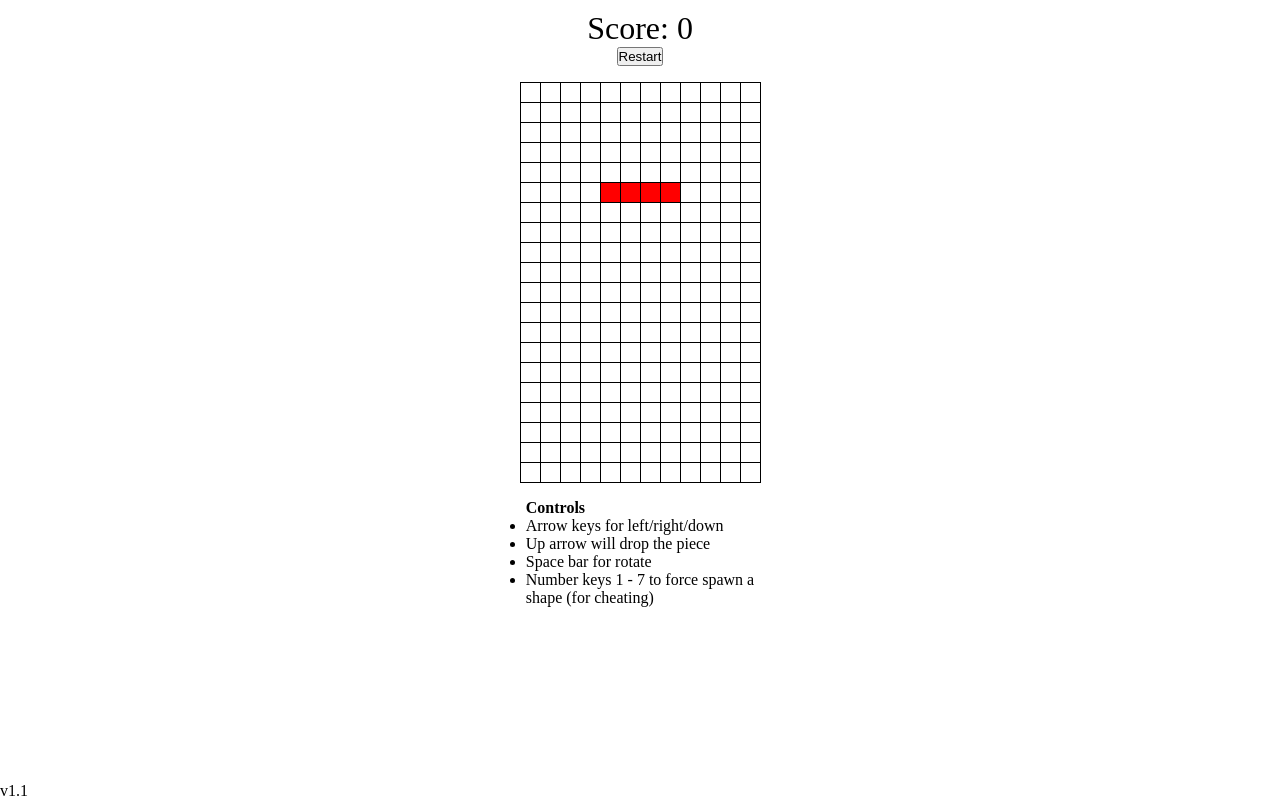
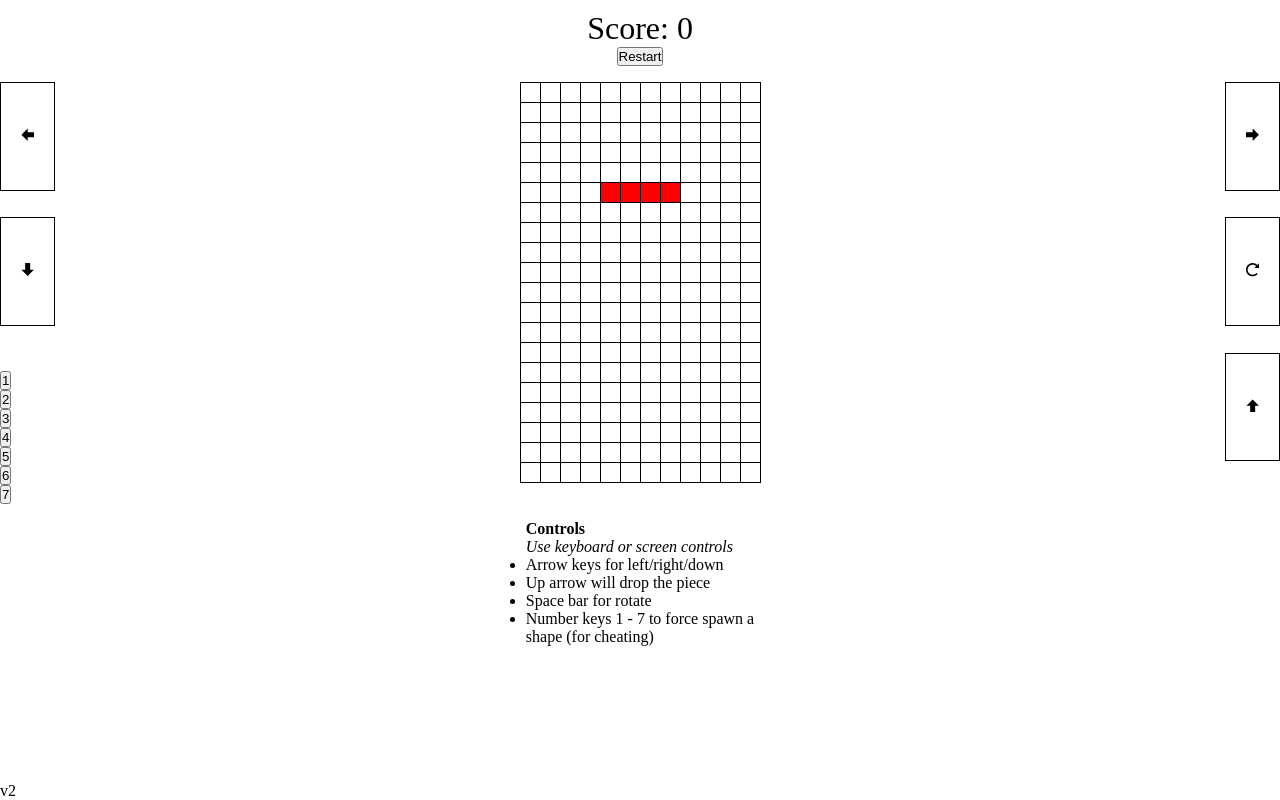
Before and after one commit to Skinner927/tetris, a plain HTML site: page index.html in a window 1280 px wide. Drawn offline with Linux system fonts and the light colour scheme.

Commit message:
Add screen controls

```diff
--- a/index.css
+++ b/index.css
@@ -1,4 +1,4 @@
-body, * {
+html, body, * {
   padding: 0;
   margin: 0;
   box-sizing: border-box;
@@ -15,9 +15,10 @@ body, * {
   flex-direction: column;
   flex-wrap: nowrap;
   justify-content: flex-start;
+  align-items: stretch;
   height: 100vh;
   width: 100%;
-  padding: 10px;
+  padding: 10px 0;
 }
 
 #wrapper > * {
@@ -28,11 +29,61 @@ body, * {
   font-size: 2rem;
 }
 
+#score::before {
+  content: 'Score: ';
+}
+
 #controls {
   padding-bottom: 1em;
 }
-#score::before {
-  content: 'Score: ';
+
+#board-wrapper {
+  display: flex;
+  width: 100%;
+  flex-direction: row;
+  flex-wrap: nowrap;
+  justify-content: space-between;
+}
+
+.screen-controls {
+  flex-grow: 1;
+  flex-shrink: 1;
+}
+
+.screen-controls > button {
+  margin-bottom: 2em;
+  width: 4em;
+  height: 8em;
+  box-sizing: content-box;
+  text-align: center;
+  display: block;
+  border-radius: 0;
+  background: white;
+  border: 1px solid black;
+}
+
+.screen-controls button svg {
+  color: #000;
+  display: inline-block;
+  width: 1em;
+  height: 1em;
+  stroke-width: 0;
+  stroke: #000;
+  fill: #000;
+}
+
+.screen-controls.right button {
+  float: right;
+  clear: both;
+}
+
+.numbers > button {
+  display: block;
+}
+
+#board {
+  flex-grow: 0;
+  flex-shrink: 0;
 }
 
 #board table {
@@ -44,7 +95,7 @@ body, * {
   border: 1px solid black;
 }
 
-#board td>div {
+#board td > div {
   width: 100%;
   height: 100%;
 }
--- a/index.html
+++ b/index.html
@@ -9,13 +9,50 @@
   <link rel="stylesheet" type="text/css" href="index.css">
 </head>
 <body>
-<div id="ver">v1.1</div>
+<div id="ver">v2</div>
+
 <div id="wrapper">
   <div id="score"></div>
   <div id="controls"><button onclick="window.location.reload()">Restart</button></div>
-  <div id="board"></div>
+  <div id="board-wrapper">
+    <!-- SVGs from https://icomoon.io/app/ -->
+    <div class="screen-controls left">
+      <button onclick="userInput('ArrowLeft')">
+        <svg viewBox="0 0 32 32"><path d="M1 16l15 15v-9h16v-12h-16v-9z"></path></svg>
+      </button>
+      <button onclick="userInput('ArrowDown')">
+        <svg viewBox="0 0 32 32"><path d="M16 31l15-15h-9v-16h-12v16h-9z"></path></svg>
+      </button>
+      <br>
+      <div class="numbers">
+        <button onclick="userInput(this.innerHTML.trim())">1</button>
+        <button onclick="userInput(this.innerHTML.trim())">2</button>
+        <button onclick="userInput(this.innerHTML.trim())">3</button>
+        <button onclick="userInput(this.innerHTML.trim())">4</button>
+        <button onclick="userInput(this.innerHTML.trim())">5</button>
+        <button onclick="userInput(this.innerHTML.trim())">6</button>
+        <button onclick="userInput(this.innerHTML.trim())">7</button>
+      </div>
+    </div>
+
+    <!-- where the magic happens -->
+    <div id="board"></div>
+
+    <div class="screen-controls right">
+      <button onclick="userInput('ArrowRight')">
+        <svg viewBox="0 0 32 32"><path d="M31 16l-15-15v9h-16v12h16v9z"></path></svg>
+      </button>
+      <button onclick="userInput(' ')"> <!-- rotate -->
+        <svg viewBox="0 0 32 32"><path d="M32 12h-12l4.485-4.485c-2.267-2.266-5.28-3.515-8.485-3.515s-6.219 1.248-8.485 3.515c-2.266 2.267-3.515 5.28-3.515 8.485s1.248 6.219 3.515 8.485c2.267 2.266 5.28 3.515 8.485 3.515s6.219-1.248 8.485-3.515c0.189-0.189 0.371-0.384 0.546-0.583l3.010 2.634c-2.933 3.349-7.239 5.464-12.041 5.464-8.837 0-16-7.163-16-16s7.163-16 16-16c4.418 0 8.418 1.791 11.313 4.687l4.687-4.687v12z"></path></path></svg>
+      </button>
+      <button onclick="userInput('ArrowUp')">
+        <svg viewBox="0 0 32 32"><path d="M16 1l-15 15h9v16h12v-16h9z"></path></svg>
+      </button>
+    </div>
+  </div>
   <div style="padding-top: 1em;">
     <h4>Controls</h4>
+    <p><i>Use keyboard or screen controls</i></p>
     <ul>
       <li>Arrow keys for left/right/down</li>
       <li>Up arrow will drop the piece</li>
--- a/index.js
+++ b/index.js
@@ -167,7 +167,7 @@ Shape.prototype.drawAt = function drawAt(y, x, shapeCollisionReturnVal, falseOnS
   for (let yo = 0; yo < this.height; yo++) {
     for (let xo = 0; xo < this.width; xo++) {
       if (this.shape[yo][xo] === 1 && board[y + yo][x + xo].hasChildNodes()) {
-        const willCollide = Array.prototype.some.call(board[y + yo][x + xo].childNodes, function(el) {
+        const willCollide = Array.prototype.some.call(board[y + yo][x + xo].childNodes, function (el) {
           return el && this.activeCells.indexOf(el) === -1;
         }.bind(this));
         if (willCollide) {
@@ -196,7 +196,8 @@ Shape.prototype.drawAt = function drawAt(y, x, shapeCollisionReturnVal, falseOnS
   return true;
 };
 Shape.prototype.drop = function drop() {
-  while(this.move(1, 0)) {}
+  while (this.move(1, 0)) {
+  }
 };
 // Move the shape given a delta
 // This is does most of the logic
@@ -227,7 +228,7 @@ function startNewShape(i) {
 
   if (!activeShape.drawAt(0, Math.ceil((numCols - activeShape.width) / 2))) {
     if (moveTimeout) {
-      window.clearTimeout(moveTimeout);
+      clearTimeout(moveTimeout);
       moveTimeout = null;
     }
     alert('GAME OVER! \nYour score is ' + score);
@@ -242,9 +243,9 @@ function resetForcedMove() {
     return;
   }
   if (moveTimeout) {
-    window.clearTimeout(moveTimeout);
+    clearTimeout(moveTimeout);
   }
-  moveTimeout = window.setTimeout(function() {
+  moveTimeout = setTimeout(function () {
     if (activeShape) {
       resetForcedMove();
       activeShape.move(1, 0);
@@ -255,8 +256,8 @@ function resetForcedMove() {
 // Only call this when the activeShape has collided and stopped moving.
 function clearCompletedRows() {
   function emptyRow(row) {
-    row.forEach(function(cell) {
-      cell.childNodes.forEach(function(e) {
+    row.forEach(function (cell) {
+      cell.childNodes.forEach(function (e) {
         cell.removeChild(e);
       });
     });
@@ -265,7 +266,7 @@ function clearCompletedRows() {
   let linesCleared = 0;
   for (let i = board.length - 1; i >= 0; i--) {
     const row = board[i];
-    const full = row.every(function(cell) {
+    const full = row.every(function (cell) {
       return cell.hasChildNodes();
     });
     if (!full) {
@@ -277,8 +278,8 @@ function clearCompletedRows() {
     // Shift everything down
     for (let j = i; j > 0; j--) {
       const rowOnTop = board[j - 1];
-      rowOnTop.forEach(function(cell, i) {
-        cell.childNodes.forEach(function(child) {
+      rowOnTop.forEach(function (cell, i) {
+        cell.childNodes.forEach(function (child) {
           board[j][i].appendChild(child);
         });
       });
@@ -288,7 +289,7 @@ function clearCompletedRows() {
   }
 
   // Add the score
-  switch(linesCleared) {
+  switch (linesCleared) {
     case 1:
       score += 100;
       break;
@@ -305,35 +306,46 @@ function clearCompletedRows() {
   $score.innerHTML = score;
 }
 
-// Listen for events
-document.addEventListener('keydown', function (e) {
+// Returns false when handled, and true when not.
+// This way we can use it directly in an onclick handler.
+window.userInput = function userInput(key, e) {
   if (!activeShape) {
-    return;
+    return true;
   }
 
-  if (e.key === 'ArrowDown') {
+  if (key === 'ArrowDown') {
     activeShape.move(1, 0);
-  } else if (e.key === 'ArrowUp') {
+  } else if (key === 'ArrowUp') {
     activeShape.drop();
-  } else if (e.key === 'ArrowRight') {
+  } else if (key === 'ArrowRight') {
     activeShape.move(0, 1);
-  } else if (e.key === 'ArrowLeft') {
+  } else if (key === 'ArrowLeft') {
     activeShape.move(0, -1);
-  } else if (e.key === ' ') {
+  } else if (key === ' ') {
     activeShape.safeRotate();
-  } else if (window.ALLOW_CHEATS && e.key === ('' + parseInt(e.key, 10))) {
+  } else if (window.ALLOW_CHEATS && key === ('' + parseInt(key, 10))) {
     // Pressing number keys allows us to debug
-    const index = parseInt(e.key, 10) - 1;
+    const index = parseInt(key, 10) - 1;
     if (index >= shapes.length) {
       console.log('shape index out of bounds');
-      return;
+      return true;
     }
     activeShape.remove();
     startNewShape(index);
   } else {
-    console.log('unknown key event', e.key, e);
+    console.log('unknown key event', key, e);
+    return true;
   }
-}, {passive: true, capture: true,});
+  return false;
+};
+
+// Listen for global events
+document.addEventListener('keydown', function (e) {
+  if (!userInput(e.key, e)) {
+    e.cancelBubble = true;
+    e.preventDefault()
+  }
+}, {capture: true});
 
 
 // Start the game
```
